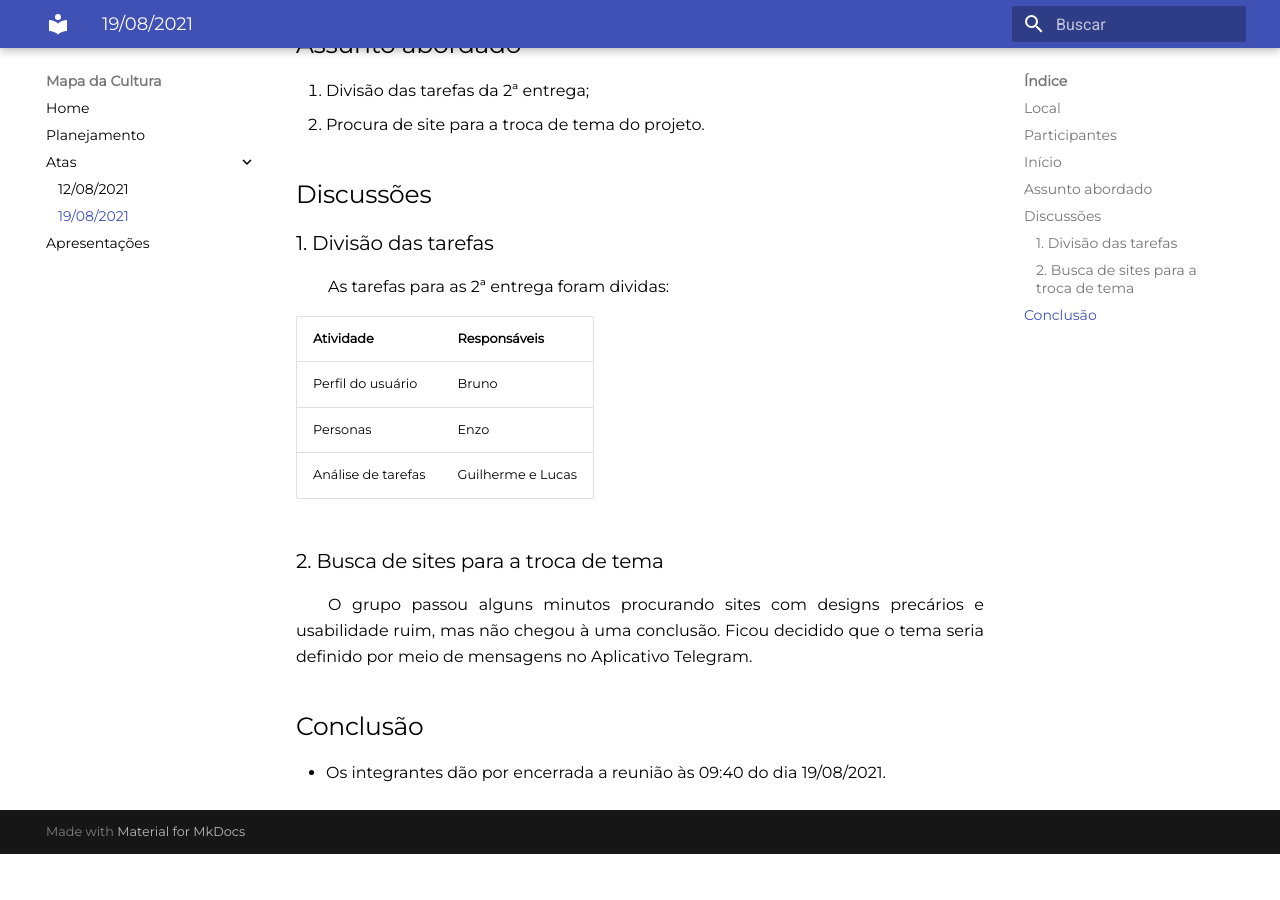
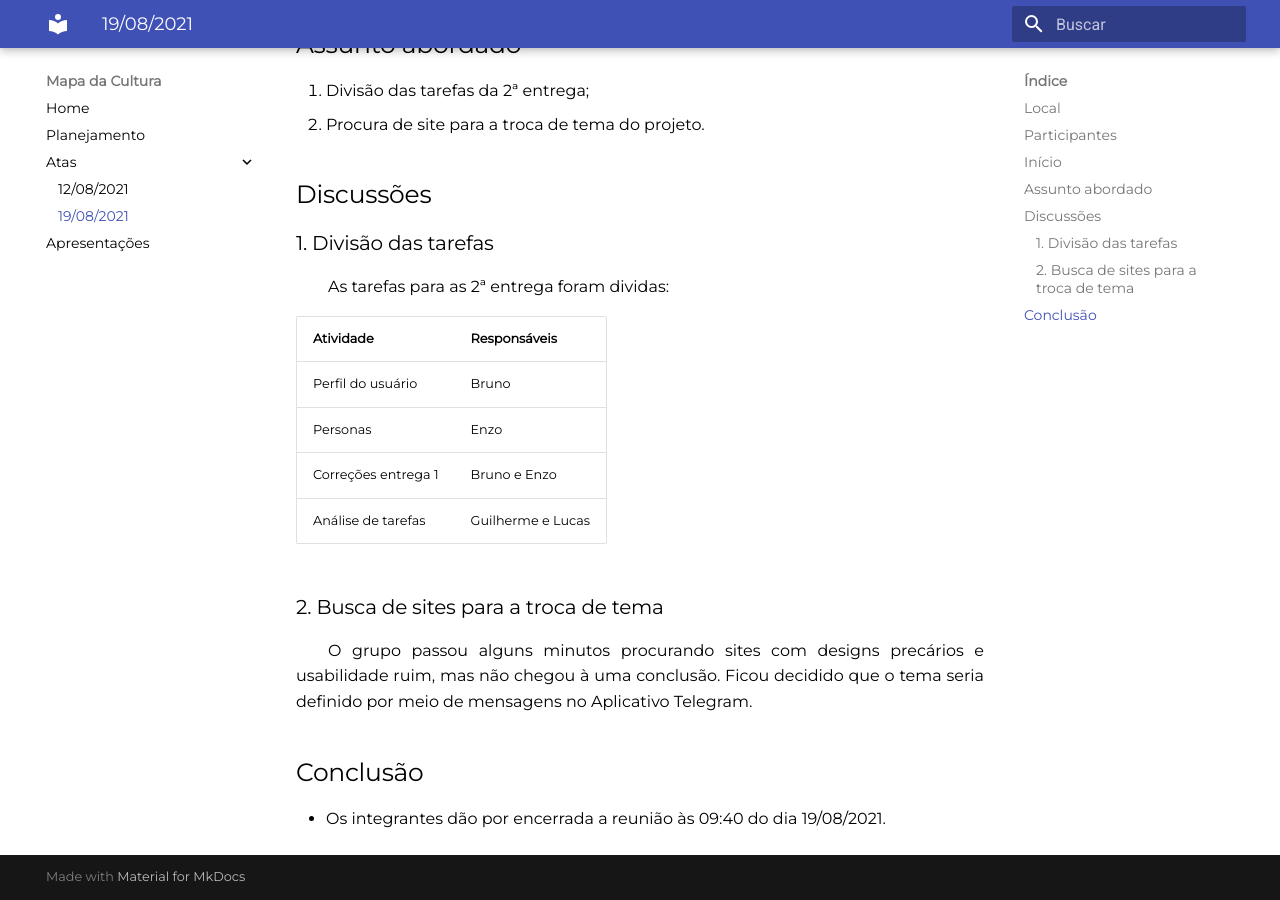
Before and after one commit to Interacao-Humano-Computador/2021.1-Tribunal_de_Justica_do_Amapa, an MkDocs documentation site: the page built from docs/atas/reuniao-19-08-2021.md, in a window 1280 px wide and 900 px high, scrolled down 603 px. Built offline with MkDocs 1.6.1 and Material for MkDocs 9.7.7, drawn with Linux system fonts in a browser that asks for light colours; before the commit the page ends 1457 px from its top, so only the background shows below that.

Commit message:
Adicinando revisão da entrega 1 as tarefas

```diff
--- a/docs/atas/reuniao-19-08-2021.md
+++ b/docs/atas/reuniao-19-08-2021.md
@@ -28,6 +28,7 @@ A reunião foi iniciada às 09:02.
 |--|--|
 | Perfil do usuário | Bruno |
 | Personas | Enzo |
+| Correções entrega 1 | Bruno e Enzo  |
 | Análise de tarefas | Guilherme e Lucas |
 
 ### 2. Busca de sites para a troca de tema
```
